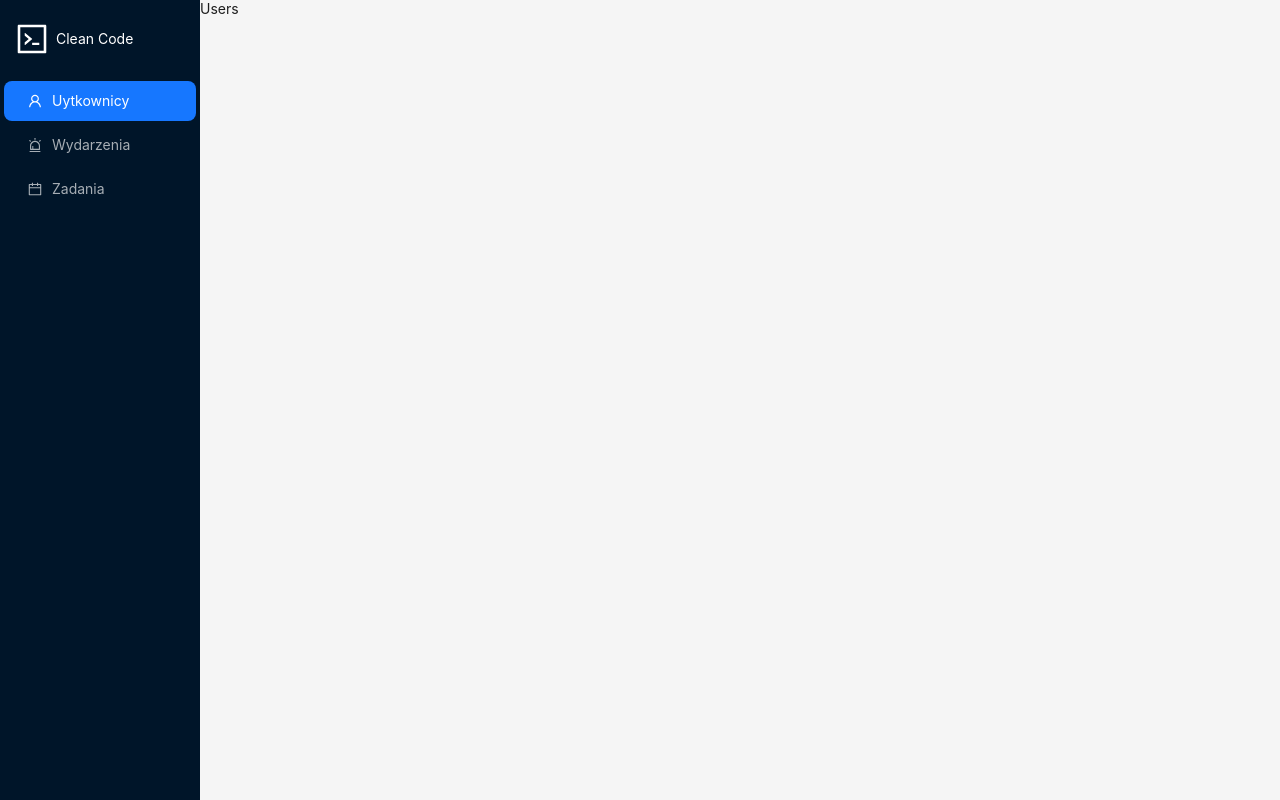
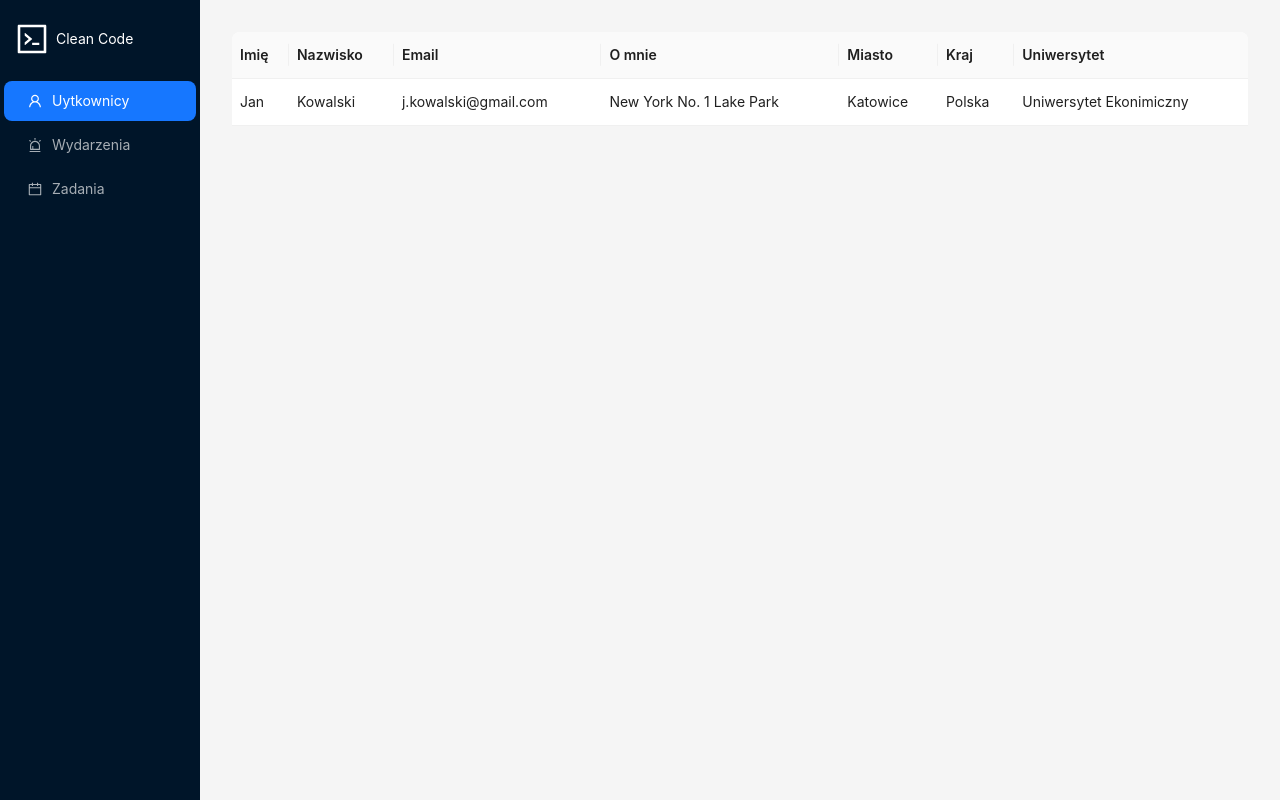
Before and after one commit to pawelpiatek1707/clean-code-fe, a React (Create React App) app: page /users in a window 1280 px wide. Built offline with nearby package versions, Linux system fonts and the light colour scheme.

Commit message:
feat(CC-7): created users table

```diff
--- a/src/components/Users/Users.styles.ts
+++ b/src/components/Users/Users.styles.ts
@@ -1,3 +1,5 @@
 import styled from 'styled-components';
 
-export const Container = styled.div``;
+export const Container = styled.div`
+  padding: 32px;
+`;
--- a/src/components/Users/index.tsx
+++ b/src/components/Users/index.tsx
@@ -1,7 +1,13 @@
+import Table from 'antd/es/table';
 import { Container } from './Users.styles';
+import { columns, data } from './mocks/usersMock';
 
 const Users = () => {
-  return <Container>Users</Container>;
+  return (
+    <Container>
+      <Table columns={columns} dataSource={data} size="middle" pagination={false} />
+    </Container>
+  );
 };
 
 export default Users;
--- /dev/null
+++ b/src/components/Users/mocks/usersMock.ts
@@ -0,0 +1,35 @@
+import { ColumnsType } from 'antd/es/table';
+
+interface DataType {
+  key: React.Key;
+  name: string;
+  surname: string;
+  email: string;
+  aboutMe: string;
+  city: string;
+  country: string;
+  university: string;
+}
+
+export const columns: ColumnsType<DataType> = [
+  { title: 'Imię', dataIndex: 'name' },
+  { title: 'Nazwisko', dataIndex: 'surname' },
+  { title: 'Email', dataIndex: 'email' },
+  { title: 'O mnie', dataIndex: 'aboutMe' },
+  { title: 'Miasto', dataIndex: 'city' },
+  { title: 'Kraj', dataIndex: 'country' },
+  { title: 'Uniwersytet', dataIndex: 'university' }
+];
+
+export const data: DataType[] = [
+  {
+    key: '1',
+    name: 'Jan ',
+    surname: 'Kowalski',
+    email: 'j.kowalski@gmail.com',
+    aboutMe: 'New York No. 1 Lake Park',
+    city: 'Katowice',
+    country: 'Polska',
+    university: 'Uniwersytet Ekonimiczny'
+  }
+];
--- a/src/hooks/useMenuKey.ts
+++ b/src/hooks/useMenuKey.ts
@@ -1,5 +1,5 @@
+import { useLocation } from 'react-router-dom';
 import { MENU_ITEM_KEYS, ROUTING_PATHS } from '@/enums';
-import { useLocation } from 'react-router-dom';
 
 export const useMenuKey = () => {
   const { pathname } = useLocation();
```
